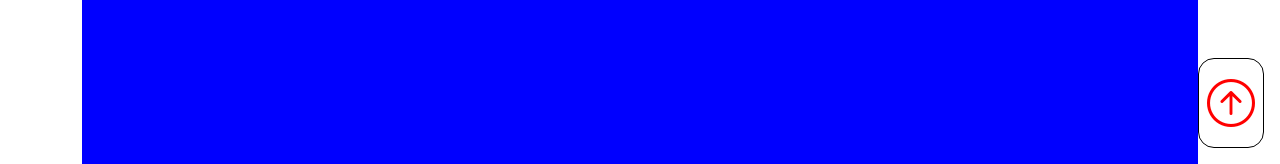
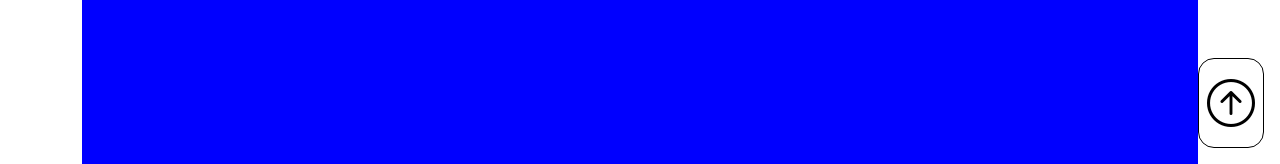
Before and after one commit to mattiacoli/ex-react-useref-signup, a React (Vite) app: page / in a window 1280 px wide. Shown: the part 636-800 px from the top of the page. Built offline with nearby package versions, Linux system fonts and the light colour scheme.

Commit message:
change scroll-to-form icon color from red to black

```diff
--- a/src/App.jsx
+++ b/src/App.jsx
@@ -186,7 +186,7 @@ function App() {
         <div className="scroll-top" onClick={scrollToForm}>
           <i className="bi bi-arrow-up-circle"
             style={{
-              color: 'red',
+              color: 'black',
               fontSize: '3rem'
             }} />
         </div>
```
